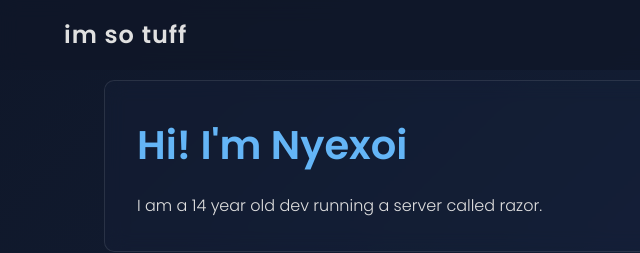
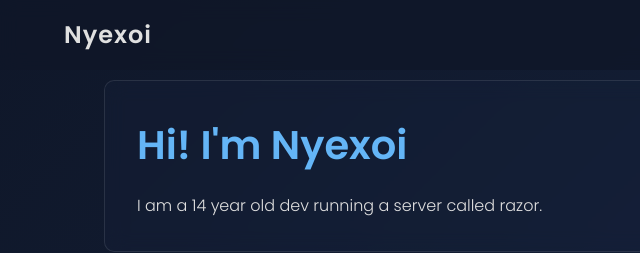
Before and after one commit to Nyexoi/nyexoi.github.io, a plain HTML site: page index.html in a window 1280 px wide. Shown: the top 253 px of the page, 0-640 px from the left. Drawn offline with Linux system fonts and the light colour scheme.

Commit message:
Update index.html
renamed bc im stupid

```diff
--- a/index.html
+++ b/index.html
@@ -9,7 +9,7 @@
     </head>
 <body>
     <nav>
-        <div class="logo">im so tuff</div>
+        <div class="logo">Nyexoi</div>
         <ul>
             <li><a href="#home">Intro</a></li>
             <li><a href="#about">About</a></li>
```
